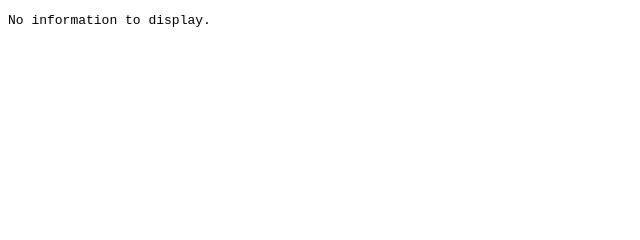
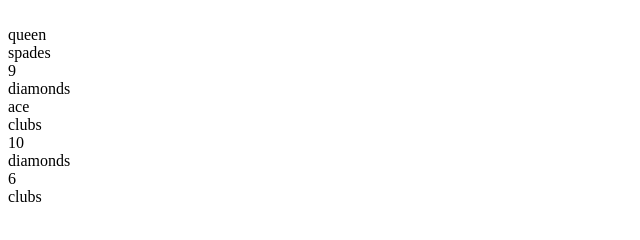
Before and after one commit to lautomator/some-cards, a plain HTML site: page index.html in a window 1280 px wide. Shown: the whole page, without its empty margins (0-640 px from the left). Drawn offline with Linux system fonts and the light colour scheme.

Commit message:
rendering data to html

```diff
--- a/index.html
+++ b/index.html
@@ -6,16 +6,17 @@
 </head>
 <body>
     <div class="wrapper">
-        <div class="items"><span id="status"><pre>No information to display.</pre></span></div>
+        <div class="items"><span id="status">No information to display.</span></div>
     </div>
 
     <script type="text/javascript">
         var someCardsAppTargets = {
+            items: document.getElementsByClassName("items"),
             status: document.getElementById("status")
         };
-        // var someCardsAppTemplates = {
-        //     hand: "<ul>%items%</ul>",
-        // };
+        var someCardsAppTemplates = {
+            card: '<div class="card"><div class="name">%name%</div><div class="suit">%suit%</div></div>'
+        };
     </script>
 
     <script type="text/javascript" src="main.js"></script>
--- a/main.js
+++ b/main.js
@@ -4,11 +4,16 @@ var someCardsApp = {
         names: ["ace", "2", "3", "4", "5", "6", "7", "8", "9", "10", "jack", "queen", "king"],
         suits: ["hearts", "diamonds", "clubs", "spades"]
     },
-    deck: [],
-    currentHand: [],
+    deck: null,
+    currentHand: null,
     htmlTargets: {
+        items: someCardsAppTargets.items,
         status: someCardsAppTargets.status
     },
+    htmlTemplates: {
+        card: someCardsAppTemplates.card
+    },
+    status: "no data",
     getRandomInt: function (min, max) {
         "use strict";
         // Returns a random number <int>.
@@ -119,37 +124,50 @@ var someCardsApp = {
 
         return hand;
     },
-    render: function (targets, data) {
-        var html = '';
+    renderCard: function (target, template, card) {
+        "use strict";
+        var html = null;
+        html = template.replace("%name%", card.name);
+        html = html.replace("%suit%", card.suit);
+        target[0].innerHTML += html;
+        // console.log(target[0]);
+    },
+    renderHand: function (target, template, hand) {
+        // Renders the HTML template and card data.
+        // Takes in the html target <obj>,
+        // template <str>, and current hand <obj>.
+        // Returns false;
+        "use strict";
+        var len = hand.length;
         var index = 0;
-        var len = data.length;
+        var card = null;
 
-        // generate the html
-        // while (index < len) {
+        while (index < len) {
+            card = hand[index];
+            this.renderCard(target, template, card);
+            index += 1;
+        }
 
-        // }
-
-        // targets.status.appendChild(html);
+        return false;
     },
     init: function () {
         "use strict";
-        var card = this.generateCard(this.cards);
-        console.log(card);
-
         // define the deck of cards
         this.deck = this.generateDeck(this.cards.deckSize);
 
-        console.log(this.deck);
+        // define the current hand
+        this.currentHand = this.generateHand(this.deck, 5);
 
-        // define the current hand
-        this.currentHand = this.generateHand(this.deck, 7);
-        console.log(this.currentHand);
+        // hide the status message
+        if (this.currentHand !== null) {
+            this.htmlTargets.status.style.visibility = "hidden";
+        }
 
-        // this.render(this.htmlTargets, this.currentHand);
+        this.renderHand(this.htmlTargets.items, this.htmlTemplates.card, this.currentHand);
 
         // NOTE: the cards should really shuffle and
-        // utilize a stack logic to simulate real play.
-        // In this case, each hand is generate from a random
+        // utilize stack logic to simulate real play.
+        // In this case, each hand is generated from a random
         // selection of cards from the deck.
     }
 };
```
Also changed, not shown: readme.md, 1 other file.
